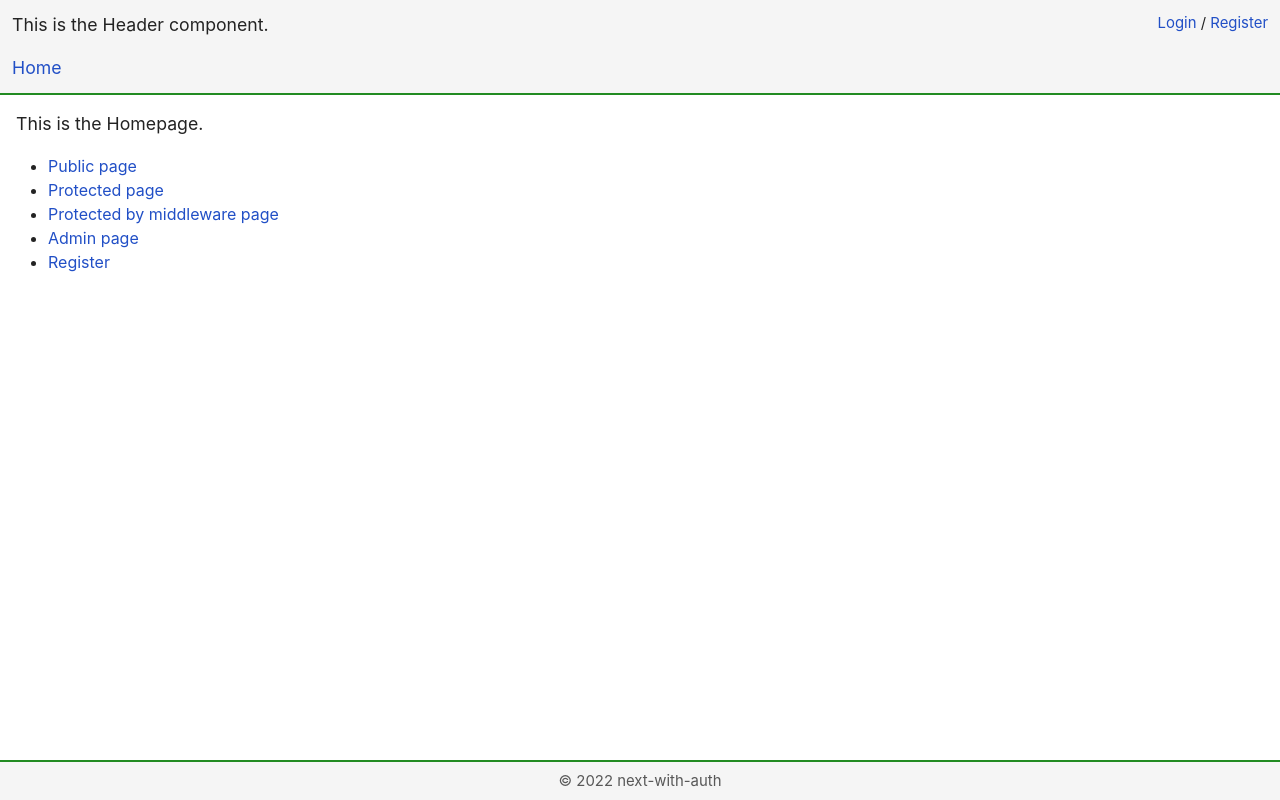
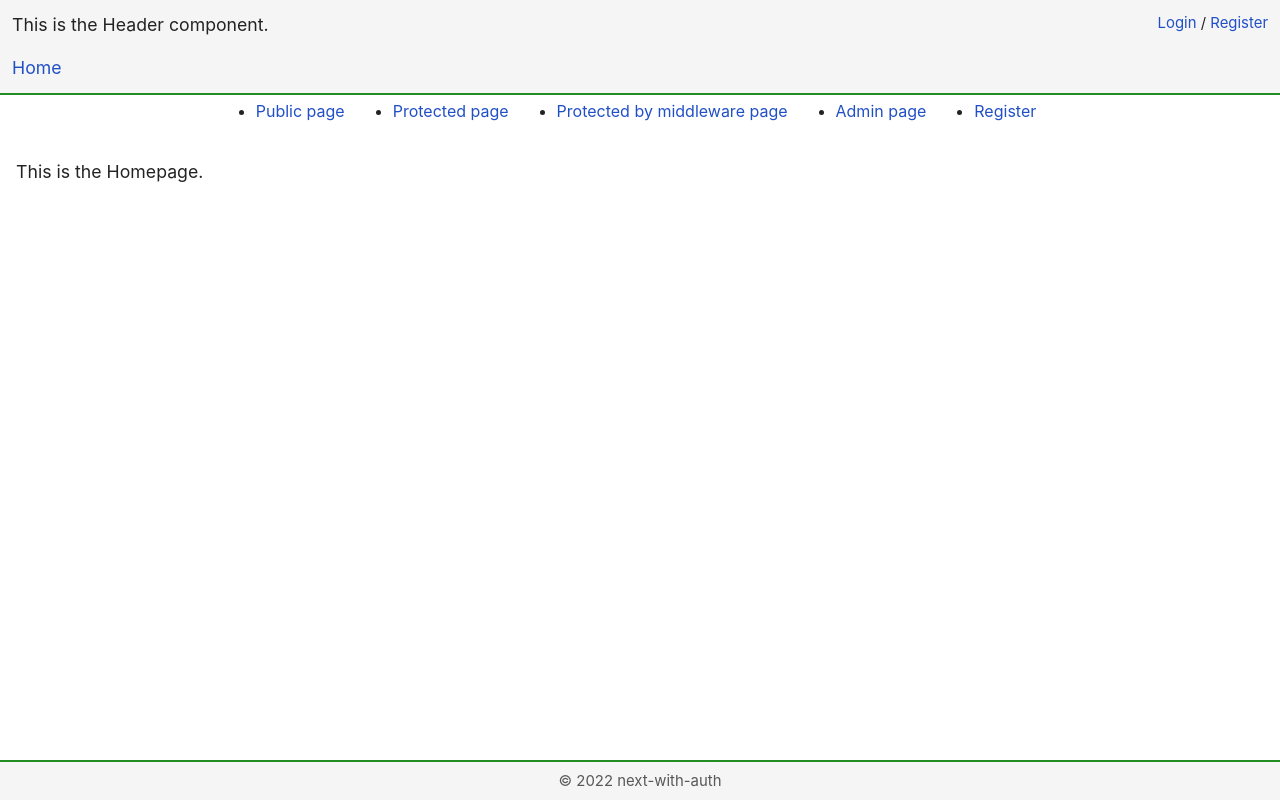
Before and after one commit to mike14747/next-with-auth, a Next.js app: page / in a window 1280 px wide. Built offline with nearby package versions, Linux system fonts and the light colour scheme; no server answers.

Commit message:
Added a navbar just below the header.

```diff
--- a/components/Layout.js
+++ b/components/Layout.js
@@ -3,6 +3,7 @@ import SkipToMain from './SkipToMain';
 import ScrollTop from './ScrollTop';
 
 import Header from './Header';
+import Navbar from './Navbar';
 import Footer from './Footer';
 
 const Layout = ({ children }) => {
@@ -10,6 +11,7 @@ const Layout = ({ children }) => {
         <>
             <SkipToMain />
             <Header />
+            <Navbar />
 
             <main id="main" className="main-container">
                 {children}
--- /dev/null
+++ b/components/Navbar.js
@@ -0,0 +1,61 @@
+import Link from 'next/link';
+
+import styles from '../styles/Navbar.module.css';
+
+export default function Navbar() {
+    return (
+        <nav className={styles.nav + ' container'}>
+            <ul>
+                <li>
+                    <Link href="/public">
+                        {/* eslint-disable-next-line jsx-a11y/anchor-is-valid */}
+                        <a>
+                            Public page
+                        </a>
+
+                    </Link>
+                </li>
+
+                <li>
+                    <Link href="/protected">
+                        {/* eslint-disable-next-line jsx-a11y/anchor-is-valid */}
+                        <a>
+                            Protected page
+                        </a>
+
+                    </Link>
+                </li>
+
+                <li>
+                    <Link href="/protected2">
+                        {/* eslint-disable-next-line jsx-a11y/anchor-is-valid */}
+                        <a>
+                            Protected by middleware page
+                        </a>
+
+                    </Link>
+                </li>
+
+                <li>
+                    <Link href="/admin">
+                        {/* eslint-disable-next-line jsx-a11y/anchor-is-valid */}
+                        <a>
+                            Admin page
+                        </a>
+
+                    </Link>
+                </li>
+
+                <li>
+                    <Link href="/register">
+                        {/* eslint-disable-next-line jsx-a11y/anchor-is-valid */}
+                        <a>
+                            Register
+                        </a>
+
+                    </Link>
+                </li>
+            </ul>
+        </nav>
+    );
+}
--- a/pages/index.js
+++ b/pages/index.js
@@ -11,58 +11,6 @@ export default function Home() {
             <p>
                 This is the Homepage.
             </p>
-
-            <ul>
-                <li>
-                    <Link href="/public">
-                        {/* eslint-disable-next-line jsx-a11y/anchor-is-valid */}
-                        <a>
-                            Public page
-                        </a>
-
-                    </Link>
-                </li>
-
-                <li>
-                    <Link href="/protected">
-                        {/* eslint-disable-next-line jsx-a11y/anchor-is-valid */}
-                        <a>
-                            Protected page
-                        </a>
-
-                    </Link>
-                </li>
-
-                <li>
-                    <Link href="/protected2">
-                        {/* eslint-disable-next-line jsx-a11y/anchor-is-valid */}
-                        <a>
-                            Protected by middleware page
-                        </a>
-
-                    </Link>
-                </li>
-
-                <li>
-                    <Link href="/admin">
-                        {/* eslint-disable-next-line jsx-a11y/anchor-is-valid */}
-                        <a>
-                            Admin page
-                        </a>
-
-                    </Link>
-                </li>
-
-                <li>
-                    <Link href="/register">
-                        {/* eslint-disable-next-line jsx-a11y/anchor-is-valid */}
-                        <a>
-                            Register
-                        </a>
-
-                    </Link>
-                </li>
-            </ul>
         </>
     );
 }
--- /dev/null
+++ b/styles/Navbar.module.css
@@ -0,0 +1,22 @@
+.nav {
+    padding: 0.25rem;
+}
+
+.nav ul {
+    display: flex;
+    justify-content: center;
+    padding: 0;
+}
+
+.nav ul li {
+    list-style-type: disc;
+    margin: 0 1.5rem;
+}
+
+.nav ul li:first-of-type {
+    margin-left: 0.75rem;
+}
+
+.nav ul li:last-of-type {
+    margin-right: 0;
+}
```
